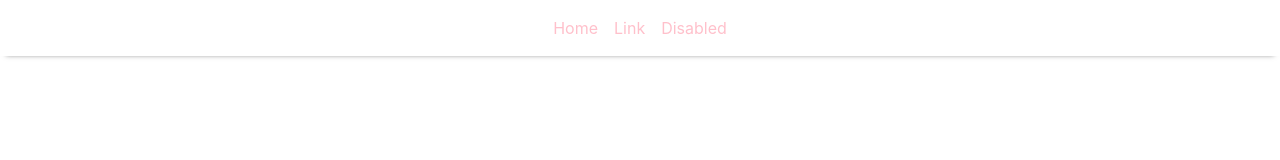
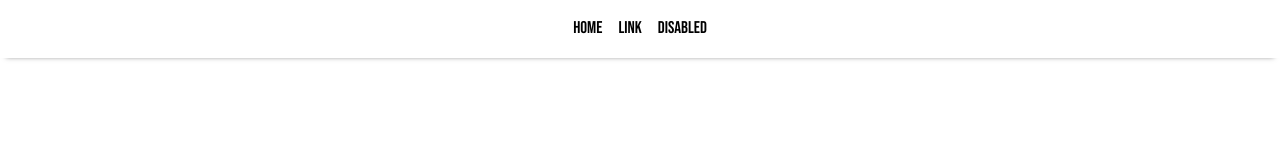
Before and after one commit to Sarahsegla/DeffoDelish-HTML, a plain HTML site: page index.html in a window 1280 px wide. Drawn offline with nearby package versions, Linux system fonts and the light colour scheme.

Commit message:
added fonts to nav

```diff
--- a/assets/styles.css
+++ b/assets/styles.css
@@ -1,7 +1,12 @@
 .nav-link {
-    color: pink;
+    color: black;
 }
 
 .navbar {
     box-shadow: 0px 5px 5px -6px rgba(0,0,0,.5);
 }
+
+#navbarTogglerDemo01 {
+    font-family: 'Bebas Neue', cursive;
+    font-size: 17px;
+}
--- a/index.html
+++ b/index.html
@@ -7,6 +7,9 @@
     <title>DeffoDelish</title>
     <link rel="stylesheet" href="https://cdn.jsdelivr.net/npm/bootstrap@4.0.0/dist/css/bootstrap.min.css"
     integrity="sha384-Gn5384xqQ1aoWXA+058RXPxPg6fy4IWvTNh0E263XmFcJlSAwiGgFAW/dAiS6JXm" crossorigin="anonymous">
+    <link rel="preconnect" href="https://fonts.googleapis.com">
+<link rel="preconnect" href="https://fonts.gstatic.com" crossorigin>
+<link href="https://fonts.googleapis.com/css2?family=Bebas+Neue&display=swap" rel="stylesheet">
     <link rel="stylesheet" href="assets/styles.css" />
 </head>
 <body>
```
